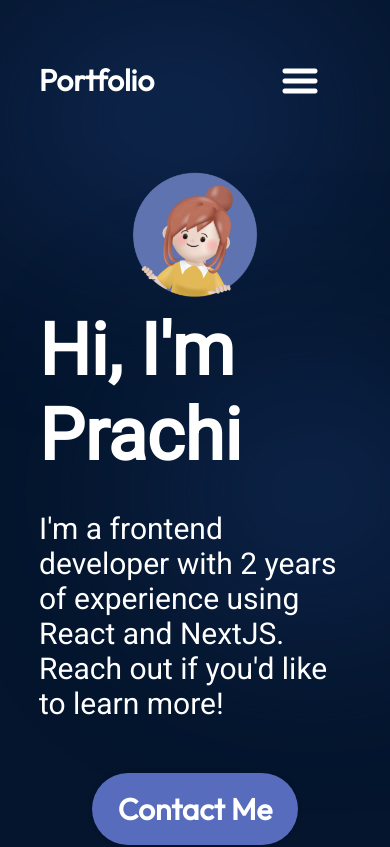
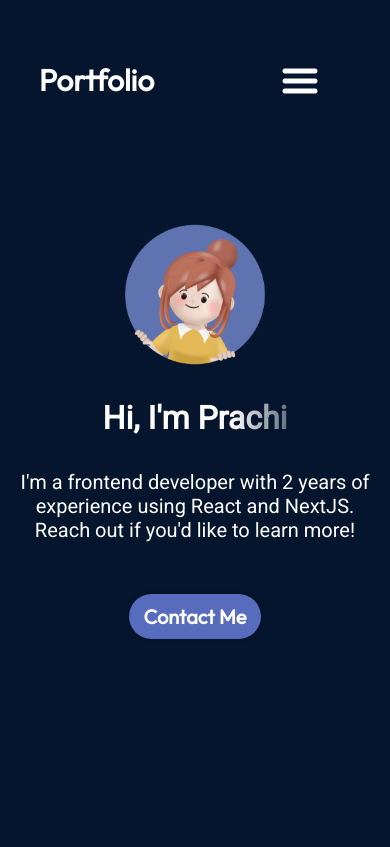
Before and after one commit to Prachi1208/portfolio, a React (Vite) app: page / in a window 390 px wide. Shown: the top 847 px of the page. Built offline with nearby package versions, Linux system fonts and the light colour scheme.

Commit message:
Update Hero.module.css

```diff
--- a/src/components/Hero/Hero.module.css
+++ b/src/components/Hero/Hero.module.css
@@ -5,10 +5,11 @@
   display: flex;
   align-items: center;
   justify-content: space-between;
-  margin-top: 49px;
+  margin-top: 100px;
   z-index: 1;
   margin-left: 10%;
   margin-right: 10%;
+  flex-wrap: wrap; /* Allows wrapping on smaller screens */
 }
 
 .content {
@@ -17,10 +18,11 @@
   align-items: flex-start;
   color: var(--color-text);
   z-index: 1;
+  flex: 1 1 50%; /* Allows the content to resize */
 }
 
 .title {
-  font-size: 72px;
+  font-size: 3rem; /* Use relative units */
   font-weight: 900;
   margin-bottom: 33px;
   font-family: var(--font-roboto);
@@ -31,10 +33,11 @@
   );
   -webkit-text-fill-color: transparent;
   -webkit-background-clip: text;
+  text-align: left; /* Ensure text is left-aligned */
 }
 
 .description {
-  font-size: 30px;
+  font-size: 1.875rem; /* Use relative units */
   font-family: var(--font-roboto);
   margin-bottom: 52px;
 }
@@ -44,20 +47,20 @@
   background-color: var(--color-primary);
   color: var(--color-text);
   border-radius: 100px;
-  font-size: 30px;
+  font-size: 1.875rem; /* Use relative units */
   font-weight: 600;
   padding: 17px 26px;
   box-shadow: 0 0 4px 0 rgba(0, 0, 0, 0.25);
 }
 
 .heroImg {
-  width: 50%;
+  width: 10%; /* Adjusted for smaller image */
   z-index: 1;
-
   animation-name: floating;
   animation-duration: 3s;
   animation-iteration-count: infinite;
   animation-timing-function: ease-in-out;
+  flex: 1 1 40%; /* Allows the image to resize */
 }
 
 @keyframes floating {
@@ -72,40 +75,82 @@
   }
 }
 
-.topBlur {
+.topBlur, .bottomBlur {
   position: absolute;
-  width: 50vw;
-  height: 50vw;
-  min-width: 350px;
-  min-width: 350px;
-  top: -128px;
-  left: -10vw;
   border-radius: 764px;
   background: rgba(25, 55, 109, 0.7);
   filter: blur(100px);
   z-index: 0;
 }
 
+.topBlur {
+  width: 50vw;
+  height: 50vw;
+  min-width: 350px;
+  top: -128px;
+  left: -10vw;
+}
+
 .bottomBlur {
-  position: absolute;
   width: 70vw;
   height: 50vw;
-  min-width: 350px;
   min-width: 250px;
   top: 246px;
   right: -25vw;
-  border-radius: 764px;
-  background: rgba(25, 55, 109, 0.7);
-  filter: blur(100px);
-  z-index: 0;
 }
 
 @media screen and (max-width: 830px) {
   .container {
     flex-direction: column-reverse;
+    margin-left: 5%;
+    margin-right: 5%;
+  }
+
+  .title {
+    font-size: 2.5rem; /* Adjust for smaller screens */
+    text-align: center; /* Center-align text on smaller screens */
+  }
+
+  .description {
+    font-size: 1.5rem; /* Adjust for smaller screens */
+    text-align: center; /* Center-align text on smaller screens */
+  }
+
+  .contactBtn {
+    font-size: 1.5rem; /* Adjust for smaller screens */
+    padding: 12px 20px; /* Adjust padding for smaller screens */
+  }
+
+  .heroImg {
+    width: 50%; /* Make the image take 80% width on smaller screens */
+    margin-bottom: 20px; /* Add some space between image and content */
   }
 
   .content {
     align-items: center;
+    text-align: center; /* Center-align text */
+  }
+
+  .topBlur, .bottomBlur {
+    display: none; /* Hide blurs on smaller screens for better visibility */
   }
 }
+
+@media screen and (max-width: 480px) {
+  .title {
+    font-size: 2rem; /* Further adjust for very small screens */
+  }
+
+  .description {
+    font-size: 1.25rem; /* Further adjust for very small screens */
+  }
+
+  .contactBtn {
+    font-size: 1.25rem; /* Further adjust for very small screens */
+    padding: 10px 15px; /* Further adjust padding */
+  }
+
+  .heroImg {
+    width: 50%; /* Make the image take 70% width on very small screens */
+  }
+}
```
